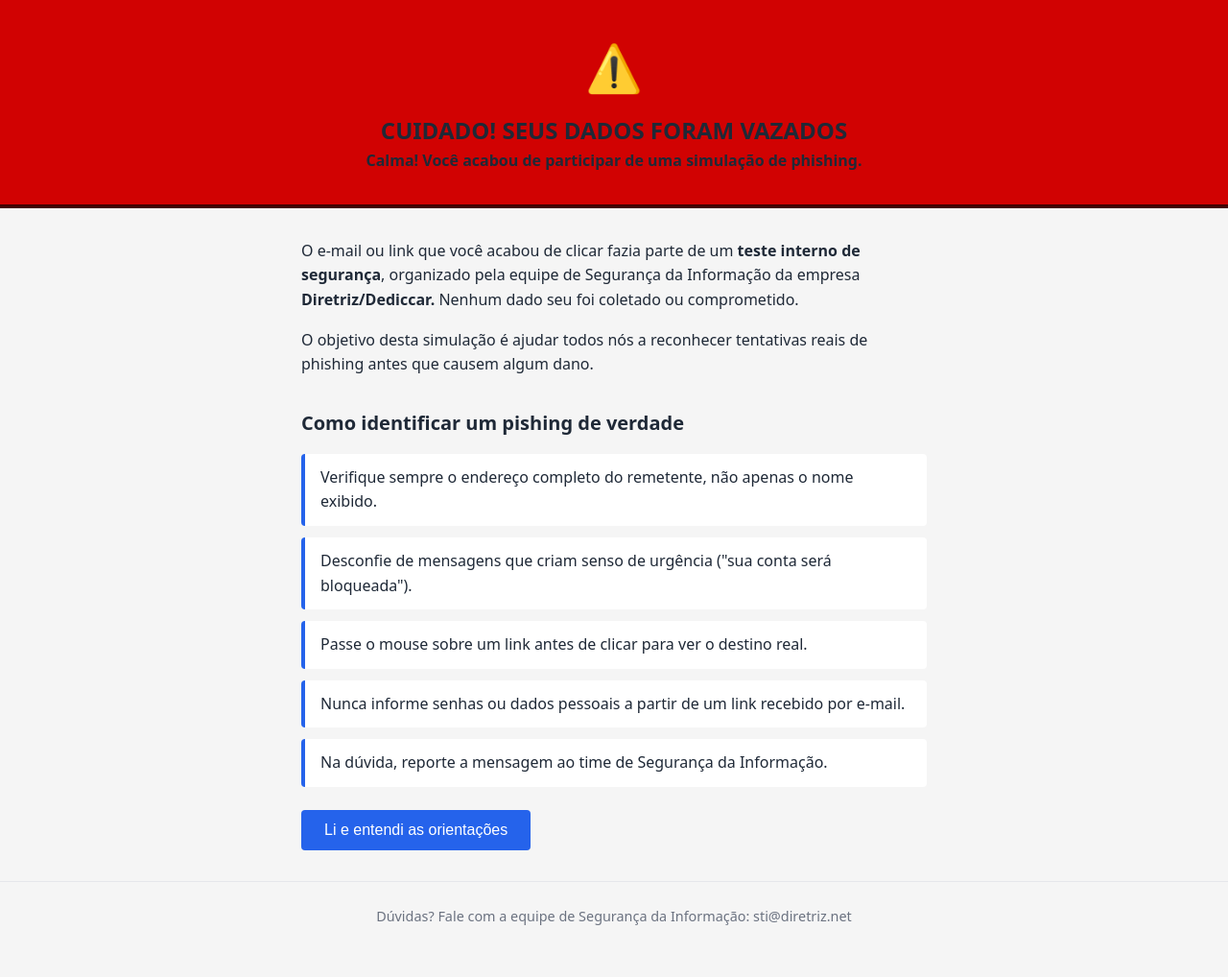
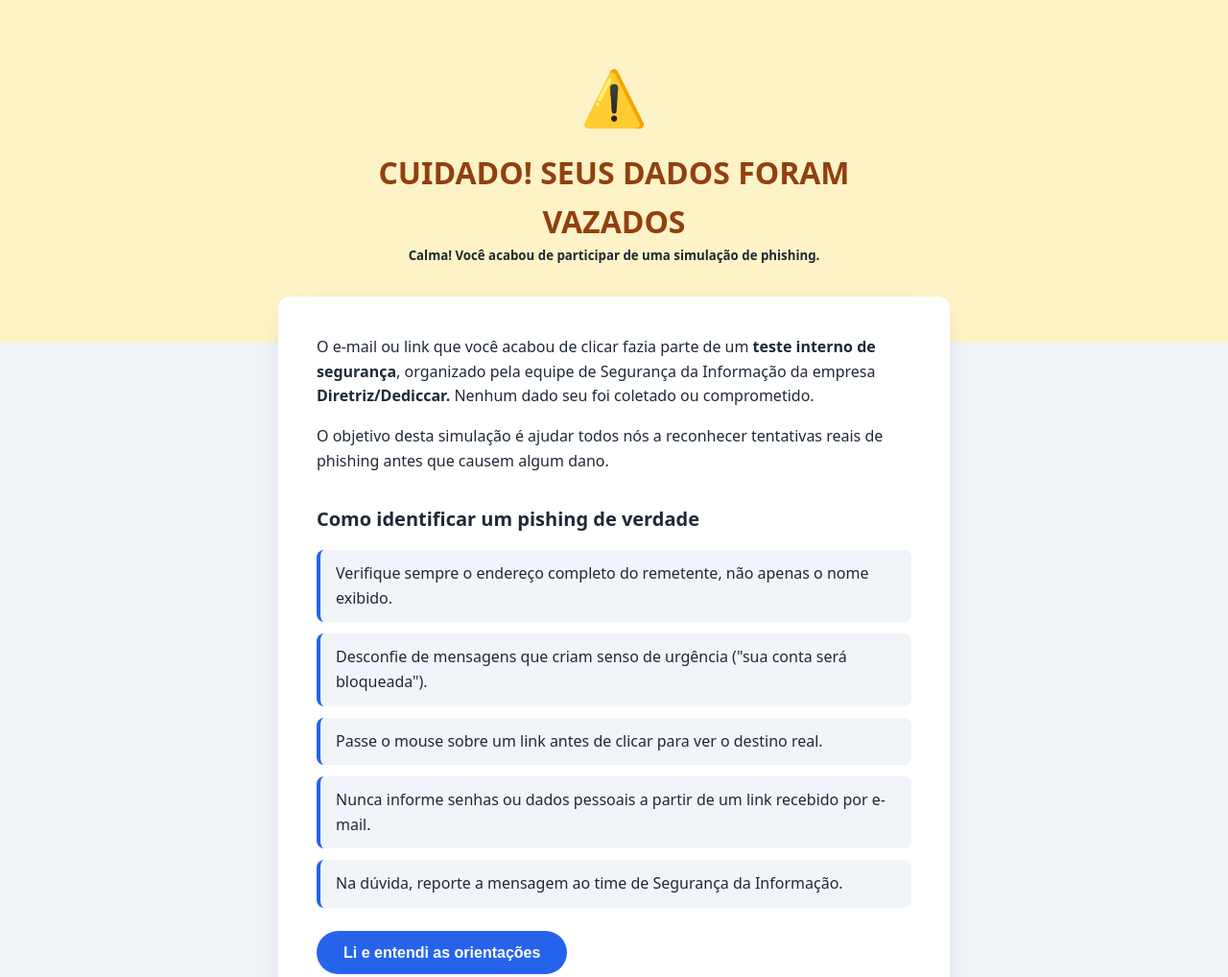
Before and after one commit to Casotti10/simula-o-pishing, a plain HTML site: page index.html in a window 1280 px wide. Shown: the top 1018 px of the page at 96% size. Before the commit the page ends 990 px from the top, so only its background shows below. Drawn offline with Linux system fonts and the light colour scheme.

Commit message:
modernizando o css

```diff
--- a/css/style.css
+++ b/css/style.css
@@ -1,5 +1,30 @@
-/* Reset básico: remove espaçamentos padrão do navegador e
-   faz padding/border contarem dentro do width, não além dele */
+:root {
+    --color-bg: #f1f5f9;
+    --color-card: #ffffff;
+    --color-text: #1f2937;
+    --color-text-muted: #6b7280;
+    --color-accent: #2563eb;
+    --color-accent-hover: #1d4ed8;
+    --color-warning-bg: #fef3c7;
+    --color-warning-text: #92400e;
+    --color-success: #166534;
+    --radius: 12px;
+    --shadow: 0 10px 30px -10px rgba(0, 0, 0, 0.15);
+    --transition: 0.2s ease;
+  }
+
+  @media (prefers-color-scheme: dark) {
+    :root {
+      --color-bg: #010c25;
+      --color-card: rgb(104, 100, 100);
+      --color-text: #e2e8f0;
+      --color-text-muted: #94a3b8;
+      --color-warning-bg: #ca0101;
+      --color-warning-text: #fbbf24;
+      --shadow: 0 10px 30px -10px rgba(0, 0, 0, 0.6);
+    }
+  }
+
   * {
     box-sizing: border-box;
     margin: 0;
@@ -9,37 +34,40 @@
   body {
     font-family: system-ui, -apple-system, "Segoe UI", Roboto, sans-serif;
     line-height: 1.6;
-  color: #1f2937;
-  background-color: #f5f5f5;
+    color: var(--color-text);
+    background-color: var(--color-bg);
+    transition: background-color var(--transition), color var(--transition);
   }
 
-/* Cabeçalho de alerta */
   .alerta {
-  background-color: #d10202;
-  border-bottom: 4px solid #420101;
-  padding: 2rem 1rem;
+    background-color: var(--color-warning-bg);
+    padding: clamp(2rem, 5vw, 3.5rem) 1rem 5rem;
     text-align: center;
+    transition: background-color var(--transition);
   }
 
   .alerta .icone {
-  font-size: 3rem;
+    font-size: clamp(2.5rem, 6vw, 3.5rem);
     display: block;
     margin-bottom: 0.5rem;
   }
 
   .alerta h1 {
-  font-size: 1.5rem;
-  color: #1f2937;
+    font-size: clamp(1.4rem, 4vw, 2rem);
+    color: var(--color-warning-text);
     max-width: 600px;
     margin: 0 auto;
   }
 
-/* Conteúdo principal, centralizado e com largura máxima
-   para não ficar ilegível em telas muito largas */
   .conteudo {
     max-width: 700px;
-  margin: 0 auto;
-  padding: 2rem 1.5rem;
+    margin: -3rem auto 0;
+    padding: clamp(1.5rem, 4vw, 2.5rem);
+    background-color: var(--color-card);
+    border-radius: var(--radius);
+    box-shadow: var(--shadow);
+    position: relative;
+    transition: background-color var(--transition);
   }
 
   .explicacao p {
@@ -60,40 +88,53 @@ body {
   }
 
   .orientacoes li {
-  background-color: #ffffff;
-  border-left: 4px solid #2563eb;
+    background-color: var(--color-bg);
+    border-left: 4px solid var(--color-accent);
     padding: 0.75rem 1rem;
     margin-bottom: 0.75rem;
-  border-radius: 4px;
+    border-radius: 8px;
+    transition: transform var(--transition), box-shadow var(--transition);
   }
 
-.rodape {
-  text-align: center;
-  padding: 1.5rem 1rem;
-  color: #6b7280;
-  font-size: 0.9rem;
-  border-top: 1px solid #e5e7eb;
+  .orientacoes li:hover {
+    transform: translateX(4px);
+    box-shadow: 0 4px 12px -4px rgba(0, 0, 0, 0.2);
   }
 
   .botao-confirmar {
     display: block;
     margin-top: 1.5rem;
-    padding: 0.75rem 1.5rem;
-    background-color: #2563eb;
+    padding: 0.85rem 1.75rem;
+    background-color: var(--color-accent);
     color: #ffffff;
     border: none;
-    border-radius: 4px;
+    border-radius: 999px;
     font-size: 1rem;
+    font-weight: 600;
     cursor: pointer;
+    transition: background-color var(--transition), transform var(--transition);
+  }
+
+  .botao-confirmar:hover:not(:disabled) {
+    background-color: var(--color-accent-hover);
+    transform: translateY(-1px);
   }
 
   .botao-confirmar:disabled {
     background-color: #93c5fd;
     cursor: default;
+    transform: none;
   }
 
   .mensagem-confirmacao {
     margin-top: 1rem;
-    color: #166534;
+    color: var(--color-success);
     font-weight: 600;
   }
+
+  .rodape {
+    text-align: center;
+    padding: 2rem 1rem;
+    color: var(--color-text-muted);
+    font-size: 0.9rem;
+  }
--- a/index.html
+++ b/index.html
@@ -12,7 +12,7 @@
     <header class= "alerta">
         <span class="icone" aria-hidden="true">⚠️</span>
         <h1>CUIDADO! SEUS DADOS FORAM VAZADOS</h1>
-        <h4>Calma! Você acabou de participar de uma simulação de phishing.</h4>
+        <h5>Calma! Você acabou de participar de uma simulação de phishing.</h5>
     </header>
 
     <main class="conteudo">
```
Lines whose indentation alone changed are shown as unchanged.
